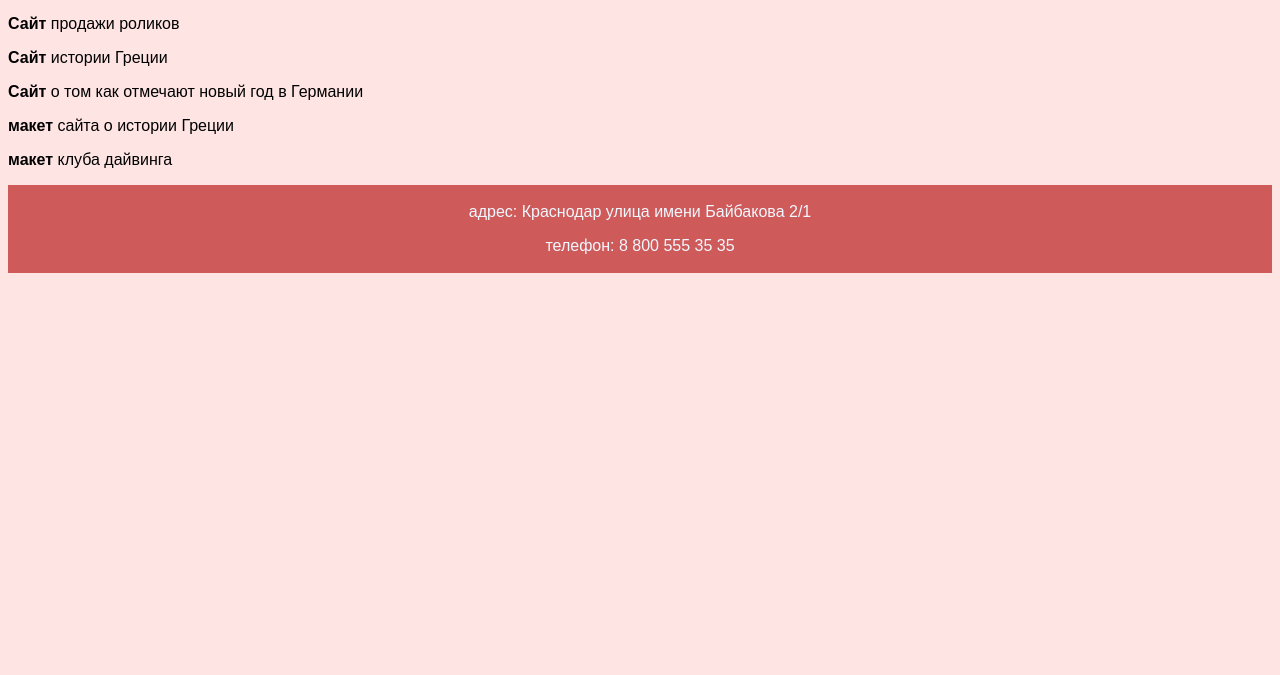
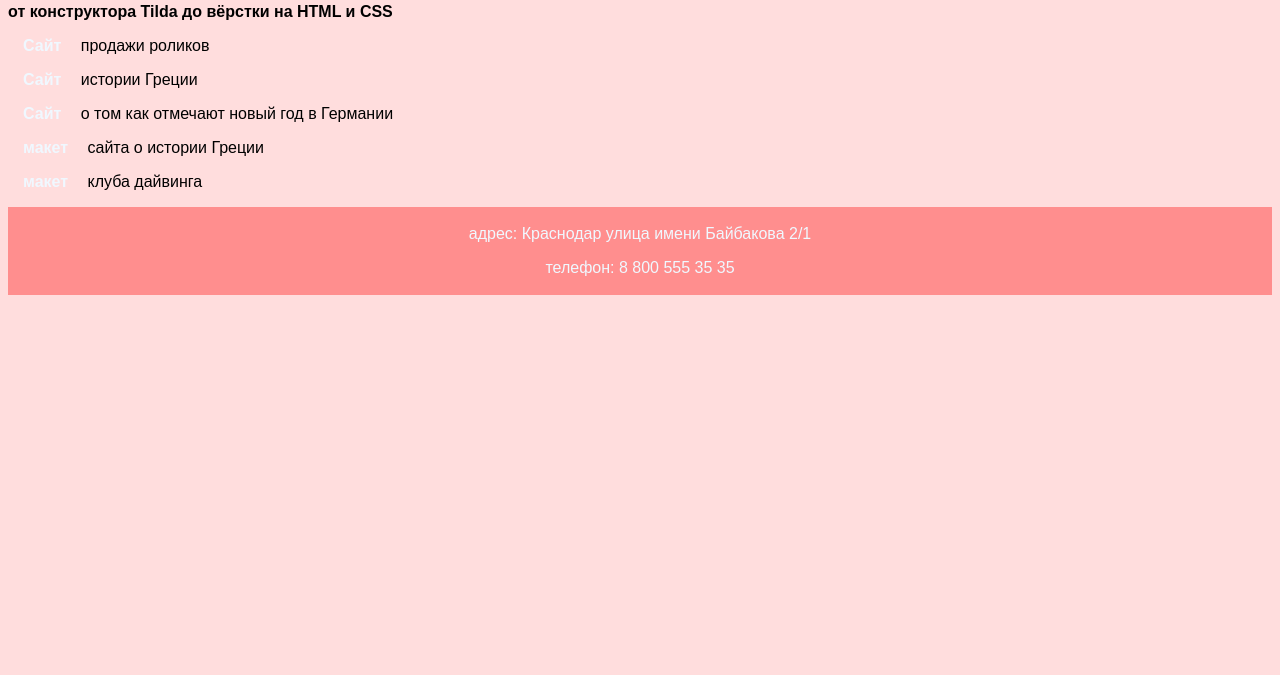
Before and after one commit to Mariya-Grishaewa/portfolio, a plain HTML site: page index3.html in a window 1280 px wide. Shown: the part 125-800 px from the top of the page. Drawn offline with Linux system fonts and the light colour scheme.

Commit message:
Update index3.html

```diff
--- a/index3.html
+++ b/index3.html
@@ -1,7 +1,7 @@
 <html>
   <head>
     <title>My Sites</title>
-    <link rel="stylesheet" href="style3.css"/>
+    <link rel="stylesheet" href="style.css"/>
   </head>
   <body>
     <header>
```
